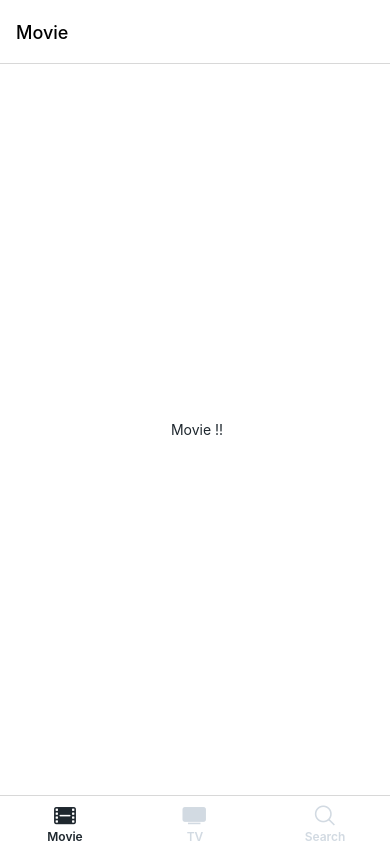
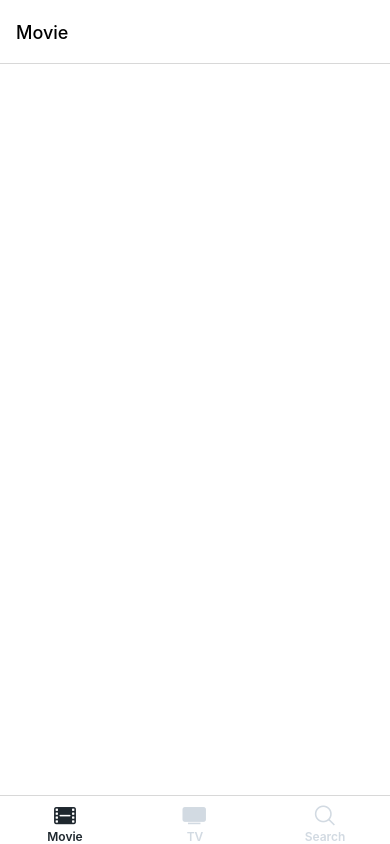
Before and after one commit to Juwon-Yun/handle_rn, a React Native app: screen /Movie in a window 390 px wide. Built offline with nearby package versions, Linux system fonts and the light colour scheme.

Commit message:
feature: rn web swiper

```diff
--- a/package.json
+++ b/package.json
@@ -22,6 +22,7 @@
     "react-native-safe-area-context": "4.3.1",
     "react-native-screens": "~3.15.0",
     "react-native-web": "~0.18.7",
+    "react-native-web-swiper": "^2.2.3",
     "styled-components": "^5.3.5"
   },
   "devDependencies": {
--- a/screens/Movie.tsx
+++ b/screens/Movie.tsx
@@ -3,10 +3,7 @@ import React from "react";
 // import {Text, TouchableOpacity} from 'react-native'
 import styled from "styled-components/native";
 
-const Btn = styled.TouchableOpacity`
-    flex : 1;
-    justify-content : center;
-    align-items : center;
+const CustomScrollView = styled.ScrollView`
     background-color: ${props => props.theme.mainBgColor}
 `;
 
@@ -15,22 +12,25 @@ const Btn = styled.TouchableOpacity`
 // 코드를 컴파일하기 때문에 에러가 있으면 컴파일 하지 못하지만,
 // rn-ts에서의 typescript는 도와주는 역할이라 에러를 무시해도 앱이 실행된다.
 
-const Title = styled.Text`
-    color : ${(props) => props.theme.textColor};
-`;
-    // color : ${(props) => props.selected ? "blue" : "red"};
+// https://reactnavigation.org/docs/typescript/#type-checking-screens
+const Movie : React.FC<NativeStackScreenProps<any, 'Movie'>> = () => (
+    <CustomScrollView>
+
+    </CustomScrollView>
+);
+
 
 // https://reactnavigation.org/docs/typescript/#type-checking-screens
-const Movie : React.FC<NativeStackScreenProps<any, 'Movie'>> = ({navigation : {navigate}}) => <Btn
+// const Movie : React.FC<NativeStackScreenProps<any, 'Movie'>> = ({navigation : {navigate}}) => <Btn
     // style={{flex : 1, justifyContent : 'center', alignItems : 'center'}}
     // Tab Nav에서 Stack Nav로 가려고하기 때문에
     // 다른 Nav 끼리는 Nav명을 명시해줘야 한다.
     // onPress={ () => navigate("Three")}
+    //
+    // onPress={ () =>  navigate("Stack", {screen : "Three"})}
+    // >
 
-    onPress={ () =>  navigate("Stack", {screen : "Three"})}
-    >
-
-        <Title selected={true}> Movie !!</Title>
-    </Btn>
+        {/* <Title selected={true}> Movie !!</Title> */}
+    {/* </Btn> */}
 
 export default Movie;
```
Also changed, not shown: 2 other files (tests, documents, lock files or other folders).
